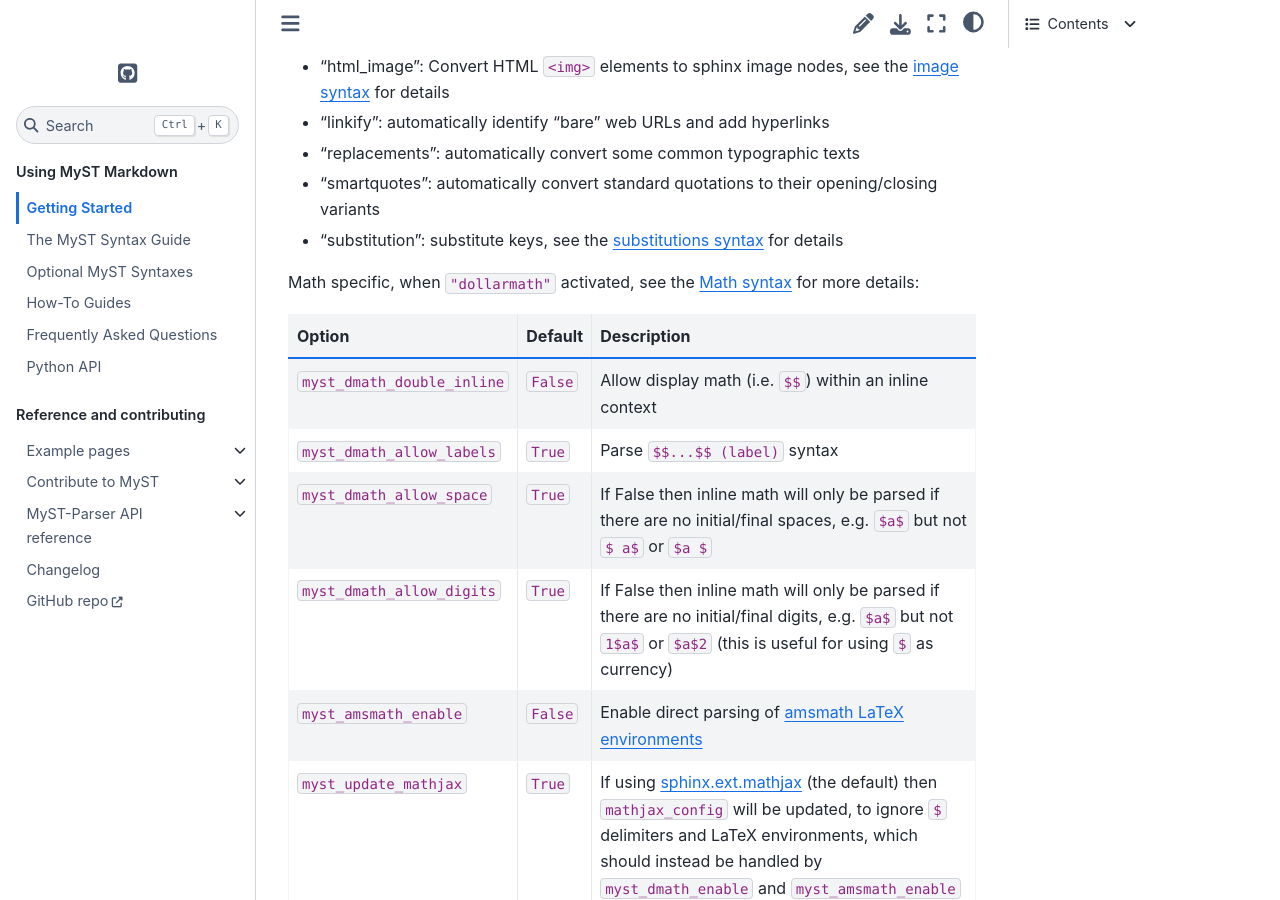
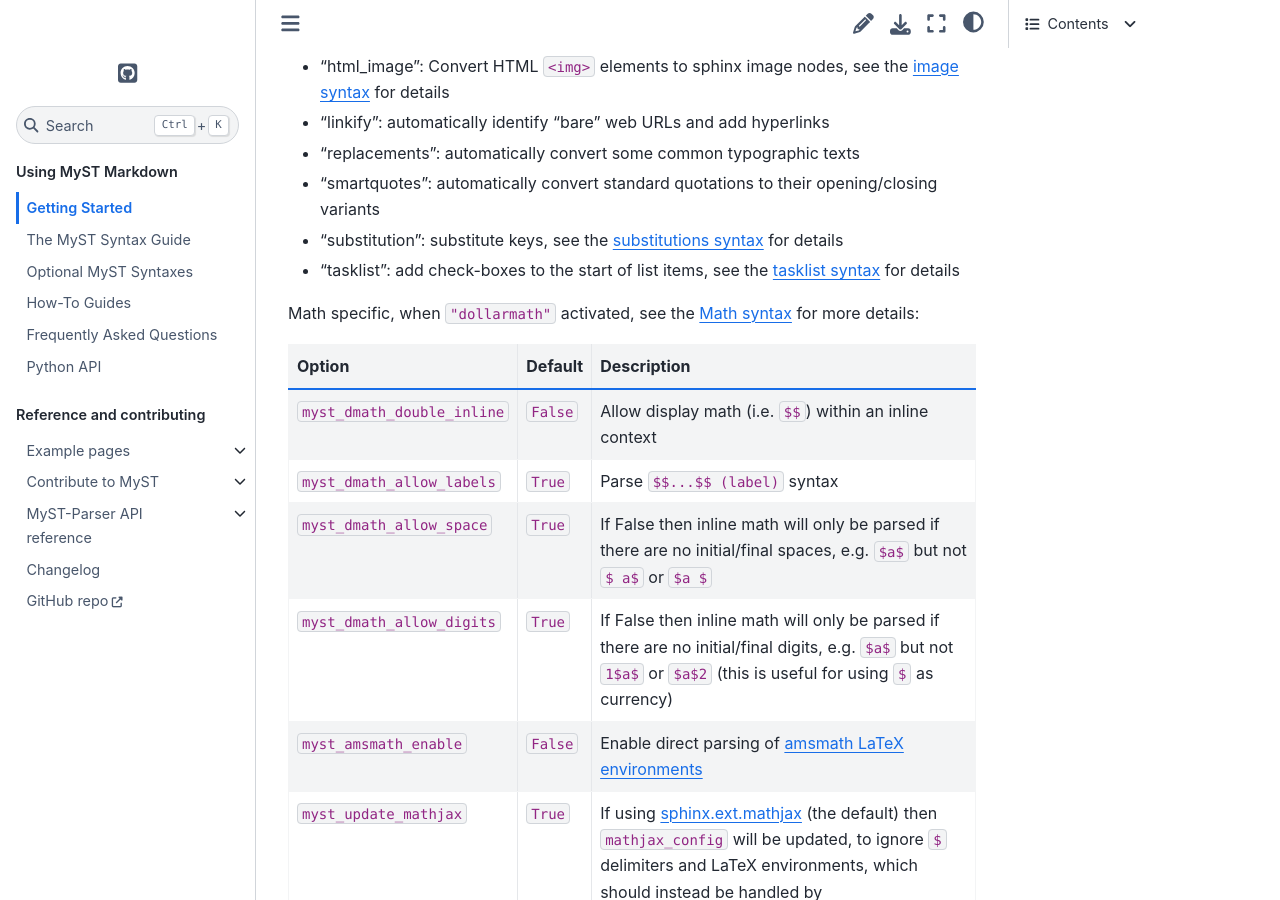
Before and after one commit to executablebooks/MyST-Parser, a Sphinx documentation site: the page built from docs/using/intro.md, in a window 1280 px wide and 900 px high, scrolled down 6209 px. Built offline with Sphinx 7.4.7 and the Sphinx Book theme 1.1.4, drawn with Linux system fonts in a browser that asks for light colours.

Commit message:
Update intro.md

```diff
--- a/docs/using/intro.md
+++ b/docs/using/intro.md
@@ -272,6 +272,7 @@
 - "replacements": automatically convert some common typographic texts
 - "smartquotes": automatically convert standard quotations to their opening/closing variants
 - "substitution": substitute keys, see the [substitutions syntax](syntax/substitutions) for details
+- "tasklist": add check-boxes to the start of list items, see the [tasklist syntax](syntax/tasklists) for details
 
 Math specific, when `"dollarmath"` activated, see the [Math syntax](syntax/math) for more details:
 
```
